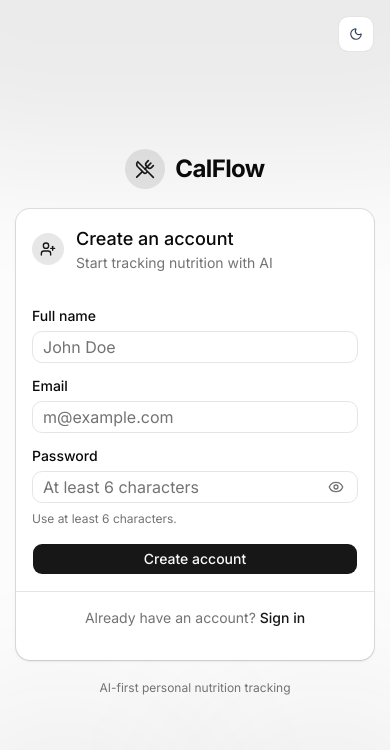
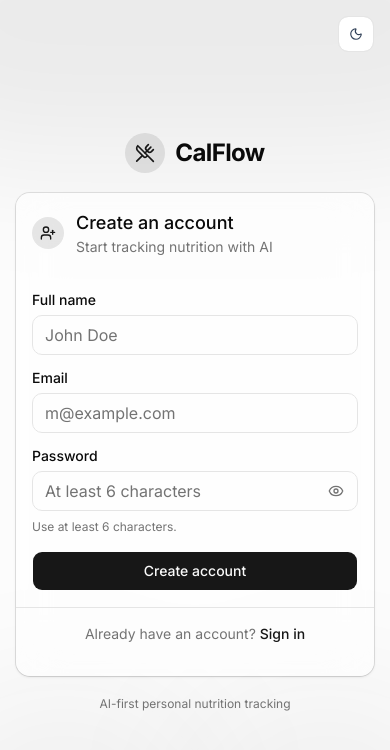
Before and after one commit to pvnpll/calflow, a Next.js app: page /signup in a window 390 px wide. Shown: the top 750 px of the page. Built offline with nearby package versions, Linux system fonts and the light colour scheme.

Commit message:
UI: Polish mobile layout, enlarge touch targets, and unify glassmorphism theme across app

```diff
--- a/package.json
+++ b/package.json
@@ -1,6 +1,6 @@
 {
   "name": "calflow",
-  "version": "0.1.0",
+  "version": "0.7.1",
   "private": true,
   "scripts": {
     "dev": "next dev",
--- a/src/app/(auth)/login/page.tsx
+++ b/src/app/(auth)/login/page.tsx
@@ -93,12 +93,12 @@ export default function LoginPage() {
           {/* Forgot password sits under the field, right-aligned —
               out of the label row so it never crowds the label on narrow screens */}
           <div className="flex justify-end pt-1">
-            <a
+            <Link
               href="/forgot-password"
               className="text-[13px] font-medium text-muted-foreground transition-colors hover:text-primary hover:underline relative z-50 cursor-pointer"
             >
               Forgot password?
-            </a>
+            </Link>
           </div>
         </div>
 
--- a/src/app/globals.css
+++ b/src/app/globals.css
@@ -120,6 +120,7 @@
 @layer base {
   * {
     @apply border-border outline-ring/50;
+    -webkit-tap-highlight-color: transparent;
   }
   body {
     @apply bg-background text-foreground;
--- a/src/components/auth/AuthShell.tsx
+++ b/src/components/auth/AuthShell.tsx
@@ -19,14 +19,14 @@ export function AuthShell({
 }) {
   return (
     <div className="flex w-full flex-col gap-5">
-      <Link href="/login" className="mx-auto flex items-center gap-2.5" aria-label="CalFlow home">
+      <Link href="/login" className="mx-auto flex items-center gap-2.5 transition-all active:scale-95" aria-label="CalFlow home">
         <span className="rounded-full bg-primary/10 p-2.5">
           <UtensilsCrossed className="h-5 w-5 text-primary" />
         </span>
         <span className="text-2xl font-bold tracking-tight">CalFlow</span>
       </Link>
 
-      <Card className="shadow-sm">
+      <Card className="shadow-sm bg-background/60 backdrop-blur-xl border-white/10 dark:border-white/5">
         <CardHeader className="pb-4">
           <div className="flex items-center gap-3">
             {icon ? (
--- a/src/components/ui/button.tsx
+++ b/src/components/ui/button.tsx
@@ -3,7 +3,7 @@ import { cva, type VariantProps } from "class-variance-authority"
 import { cn } from "cn"
 
 const buttonVariants = cva(
-  "group/button inline-flex shrink-0 items-center justify-center rounded-lg border border-transparent bg-clip-padding text-sm font-medium whitespace-nowrap transition-all outline-none select-none focus-visible:border-ring focus-visible:ring-3 focus-visible:ring-ring/50 active:not-aria-[haspopup]:translate-y-px disabled:pointer-events-none disabled:opacity-50 aria-invalid:border-destructive aria-invalid:ring-3 aria-invalid:ring-destructive/20 dark:aria-invalid:border-destructive/50 dark:aria-invalid:ring-destructive/40 [&_svg]:pointer-events-none [&_svg]:shrink-0 [&_svg:not([class*='size-'])]:size-4",
+  "group/button inline-flex shrink-0 items-center justify-center rounded-lg border border-transparent bg-clip-padding text-sm font-medium whitespace-nowrap transition-all outline-none select-none focus-visible:border-ring focus-visible:ring-3 focus-visible:ring-ring/50 active:not-aria-[haspopup]:scale-95 disabled:pointer-events-none disabled:opacity-50 aria-invalid:border-destructive aria-invalid:ring-3 aria-invalid:ring-destructive/20 dark:aria-invalid:border-destructive/50 dark:aria-invalid:ring-destructive/40 [&_svg]:pointer-events-none [&_svg]:shrink-0 [&_svg:not([class*='size-'])]:size-4",
   {
     variants: {
       variant: {
@@ -20,16 +20,16 @@ const buttonVariants = cva(
       },
       size: {
         default:
-          "h-8 gap-1.5 px-2.5 has-data-[icon=inline-end]:pr-2 has-data-[icon=inline-start]:pl-2",
-        xs: "h-6 gap-1 rounded-[min(var(--radius-md),10px)] px-2 text-xs in-data-[slot=button-group]:rounded-lg has-data-[icon=inline-end]:pr-1.5 has-data-[icon=inline-start]:pl-1.5 [&_svg:not([class*='size-'])]:size-3",
-        sm: "h-7 gap-1 rounded-[min(var(--radius-md),12px)] px-2.5 text-[0.8rem] in-data-[slot=button-group]:rounded-lg has-data-[icon=inline-end]:pr-1.5 has-data-[icon=inline-start]:pl-1.5 [&_svg:not([class*='size-'])]:size-3.5",
-        lg: "h-9 gap-1.5 px-2.5 has-data-[icon=inline-end]:pr-2 has-data-[icon=inline-start]:pl-2",
-        icon: "size-8",
+          "h-10 gap-2 px-4 has-data-[icon=inline-end]:pr-3 has-data-[icon=inline-start]:pl-3",
+        xs: "h-7 gap-1 rounded-[min(var(--radius-md),10px)] px-2 text-xs in-data-[slot=button-group]:rounded-lg has-data-[icon=inline-end]:pr-1.5 has-data-[icon=inline-start]:pl-1.5 [&_svg:not([class*='size-'])]:size-3",
+        sm: "h-9 gap-1.5 rounded-[min(var(--radius-md),12px)] px-3 text-xs in-data-[slot=button-group]:rounded-lg has-data-[icon=inline-end]:pr-2 has-data-[icon=inline-start]:pl-2 [&_svg:not([class*='size-'])]:size-3.5",
+        lg: "h-11 gap-2 px-8 has-data-[icon=inline-end]:pr-4 has-data-[icon=inline-start]:pl-4 text-base",
+        icon: "size-10",
         "icon-xs":
-          "size-6 rounded-[min(var(--radius-md),10px)] in-data-[slot=button-group]:rounded-lg [&_svg:not([class*='size-'])]:size-3",
+          "size-7 rounded-[min(var(--radius-md),10px)] in-data-[slot=button-group]:rounded-lg [&_svg:not([class*='size-'])]:size-3",
         "icon-sm":
-          "size-7 rounded-[min(var(--radius-md),12px)] in-data-[slot=button-group]:rounded-lg",
-        "icon-lg": "size-9",
+          "size-9 rounded-[min(var(--radius-md),12px)] in-data-[slot=button-group]:rounded-lg",
+        "icon-lg": "size-11",
       },
     },
     defaultVariants: {
--- a/src/components/ui/input.tsx
+++ b/src/components/ui/input.tsx
@@ -8,7 +8,7 @@ function Input({ className, type, ...props }: React.ComponentProps<"input">) {
       type={type}
       data-slot="input"
       className={cn(
-        "h-8 w-full min-w-0 rounded-lg border border-input bg-transparent px-2.5 py-1 text-base transition-colors outline-none file:inline-flex file:h-6 file:border-0 file:bg-transparent file:text-sm file:font-medium file:text-foreground placeholder:text-muted-foreground focus-visible:border-ring focus-visible:ring-3 focus-visible:ring-ring/50 disabled:pointer-events-none disabled:cursor-not-allowed disabled:bg-input/50 disabled:opacity-50 aria-invalid:border-destructive aria-invalid:ring-3 aria-invalid:ring-destructive/20 md:text-sm dark:bg-input/30 dark:disabled:bg-input/80 dark:aria-invalid:border-destructive/50 dark:aria-invalid:ring-destructive/40",
+        "h-10 w-full min-w-0 rounded-lg border border-input bg-transparent px-3 py-2 text-base transition-colors outline-none file:inline-flex file:h-6 file:border-0 file:bg-transparent file:text-sm file:font-medium file:text-foreground placeholder:text-muted-foreground focus-visible:border-ring focus-visible:ring-3 focus-visible:ring-ring/50 disabled:pointer-events-none disabled:cursor-not-allowed disabled:bg-input/50 disabled:opacity-50 aria-invalid:border-destructive aria-invalid:ring-3 aria-invalid:ring-destructive/20 md:text-sm dark:bg-input/30 dark:disabled:bg-input/80 dark:aria-invalid:border-destructive/50 dark:aria-invalid:ring-destructive/40",
         className
       )}
       {...props}
--- a/src/components/ui/textarea.tsx
+++ b/src/components/ui/textarea.tsx
@@ -6,7 +6,7 @@ function Textarea({ className, ...props }: React.ComponentProps<"textarea">) {
     <textarea
       data-slot="textarea"
       className={cn(
-        "flex field-sizing-content min-h-16 w-full rounded-lg border border-input bg-transparent px-2.5 py-2 text-base transition-colors outline-none placeholder:text-muted-foreground focus-visible:border-ring focus-visible:ring-3 focus-visible:ring-ring/50 disabled:cursor-not-allowed disabled:bg-input/50 disabled:opacity-50 aria-invalid:border-destructive aria-invalid:ring-3 aria-invalid:ring-destructive/20 md:text-sm dark:bg-input/30 dark:disabled:bg-input/80 dark:aria-invalid:border-destructive/50 dark:aria-invalid:ring-destructive/40",
+        "flex field-sizing-content min-h-16 w-full rounded-lg border border-input bg-transparent px-3 py-2 text-base transition-colors outline-none placeholder:text-muted-foreground focus-visible:border-ring focus-visible:ring-3 focus-visible:ring-ring/50 disabled:cursor-not-allowed disabled:bg-input/50 disabled:opacity-50 aria-invalid:border-destructive aria-invalid:ring-3 aria-invalid:ring-destructive/20 md:text-sm dark:bg-input/30 dark:disabled:bg-input/80 dark:aria-invalid:border-destructive/50 dark:aria-invalid:ring-destructive/40",
         className
       )}
       {...props}
```
Also changed, not shown: src/app/(dashboard)/layout.tsx (+21 -14 lines), 1 other file (tests, documents, lock files or other folders).
